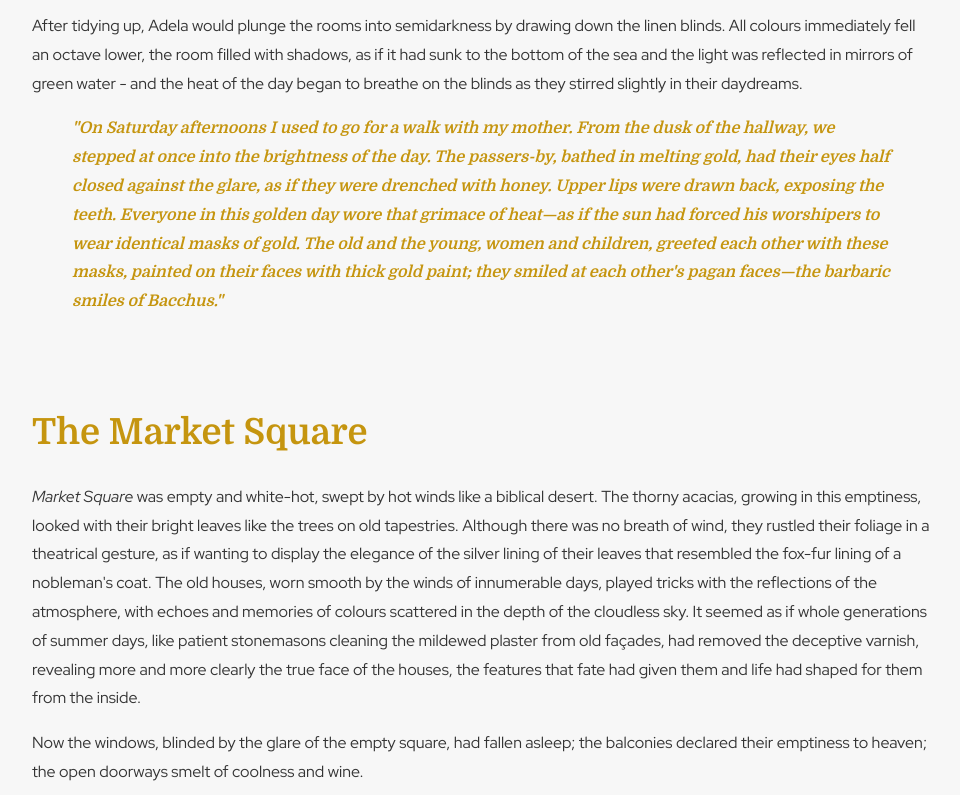
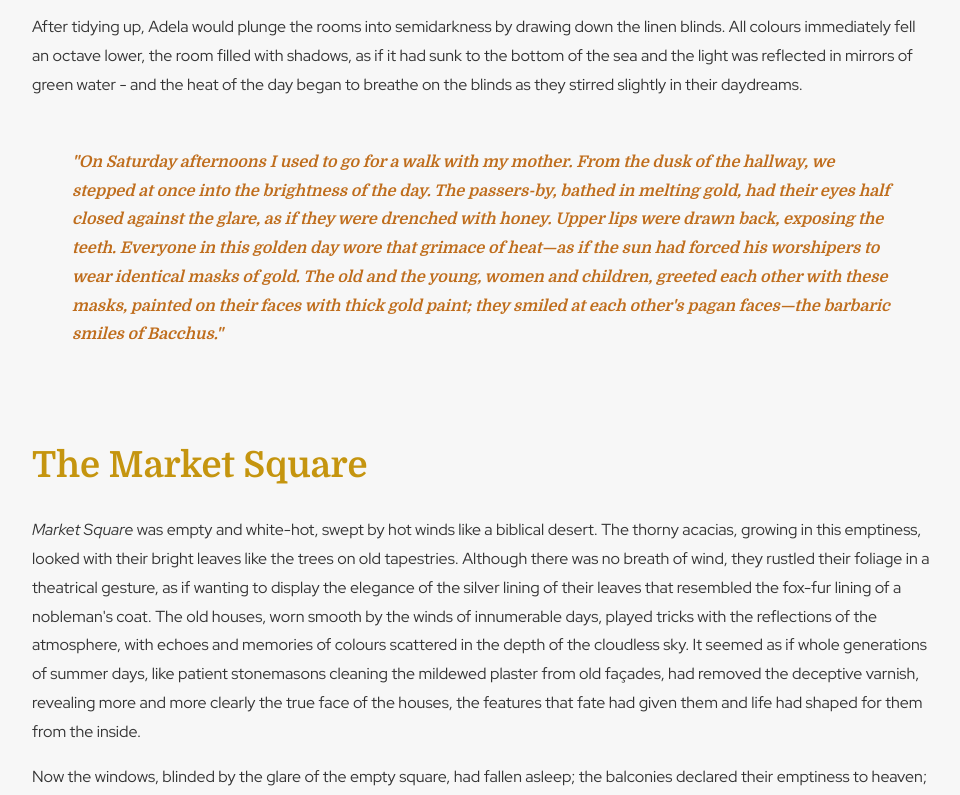
Before and after one commit to Jessica-Millar/crocodiles, a plain HTML site: page index2.html in a window 1280 px wide. Shown: the part 989-1784 px from the top of the page, without its empty margins (158-1118 px from the left). Drawn offline with Linux system fonts and the light colour scheme.

Commit message:
Update style.css

```diff
--- a/css/style.css
+++ b/css/style.css
@@ -20,10 +20,12 @@ h1 {
     font-size: 5.062rem;
     line-height: 1;
     color: #BF6D1C;
+    margin: 5rem 0 1rem 0;
 }
 
 h2 {
     font-size: 2.250rem;
+    margin-bottom: 2rem\;
 }
 
 p {
@@ -34,3 +36,9 @@ header p {
     font-size: 1.500rem;
     font-family: "Domine", serif;
 }
+
+blockquote {
+    color: #BF6D1C;
+    padding-top: 1rem;
+    hanging-punctuation: first;
+}
```
